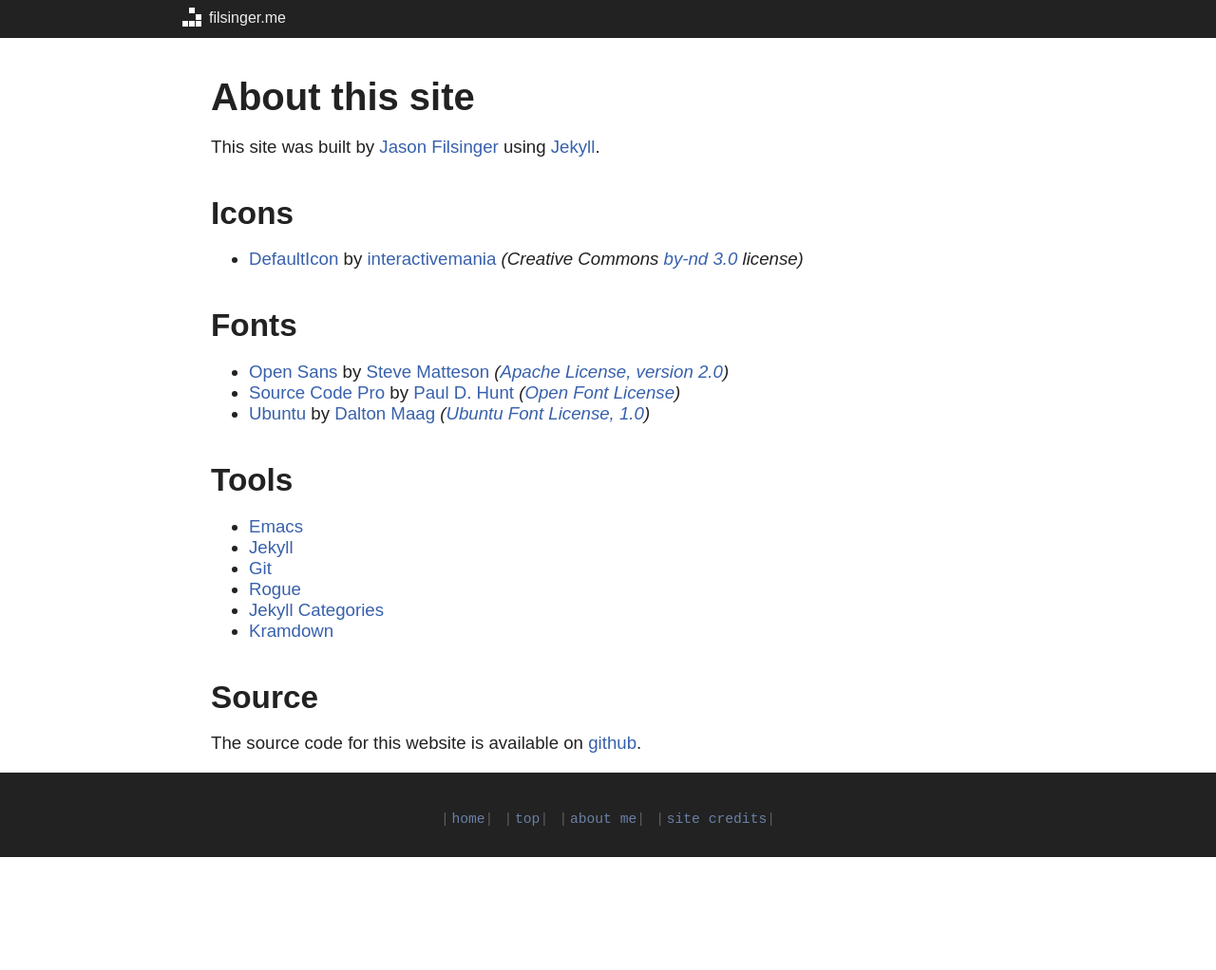
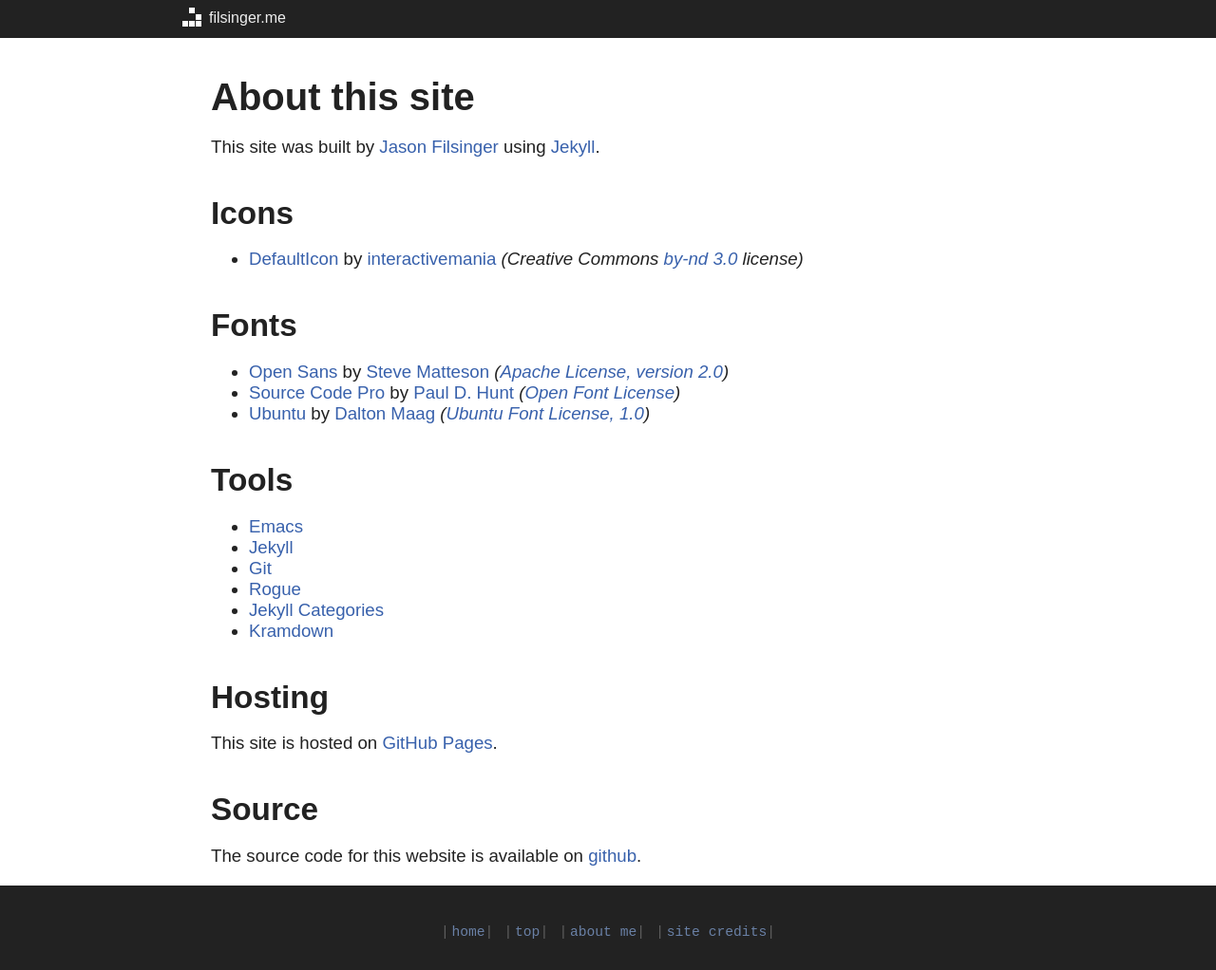
Before and after one commit to filsinger/filsinger.github.com, a Jekyll site: the page built from about/credits.md, in a window 1280 px wide. Shown: the whole page at 95% size. Built offline with Jekyll 4.4.1, drawn with Linux system fonts in a browser that asks for light colours; some web fonts are replaced; before the commit the page ends 903 px from its top, so only the background shows below that.

Commit message:
Updating credits page

```diff
--- a/about/credits.md
+++ b/about/credits.md
@@ -26,6 +26,10 @@
 * [Jekyll Categories](https://github.com/zroger/jekyll-categories)
 * [Kramdown](https://kramdown.gettalong.org/)
 
+## Hosting
+
+This site is hosted on [GitHub Pages](https://github.com/filsinger/filsinger.github.com).
+
 ## Source
 
-The source code for this website is available on [github](https://github.com/filsinger/filsinger.me).
+The source code for this website is available on [github](https://github.com/filsinger/filsinger.github.com).
```
